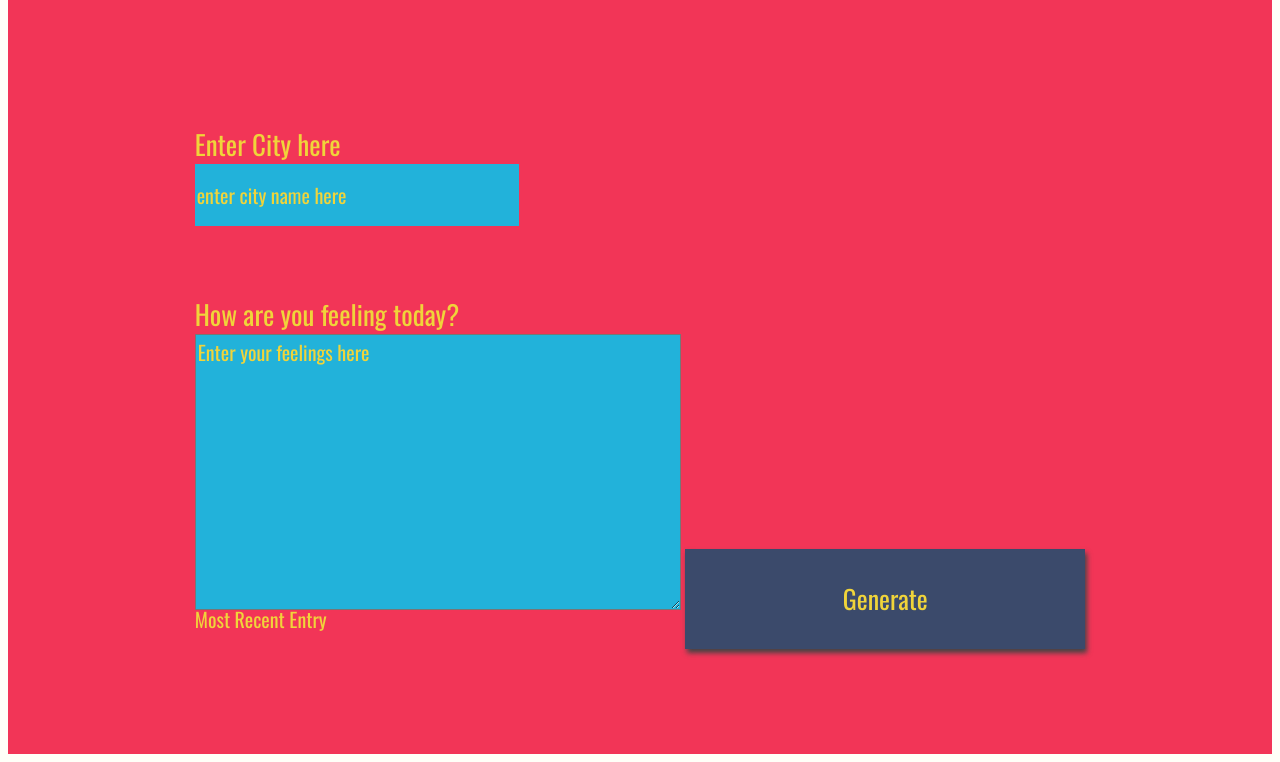
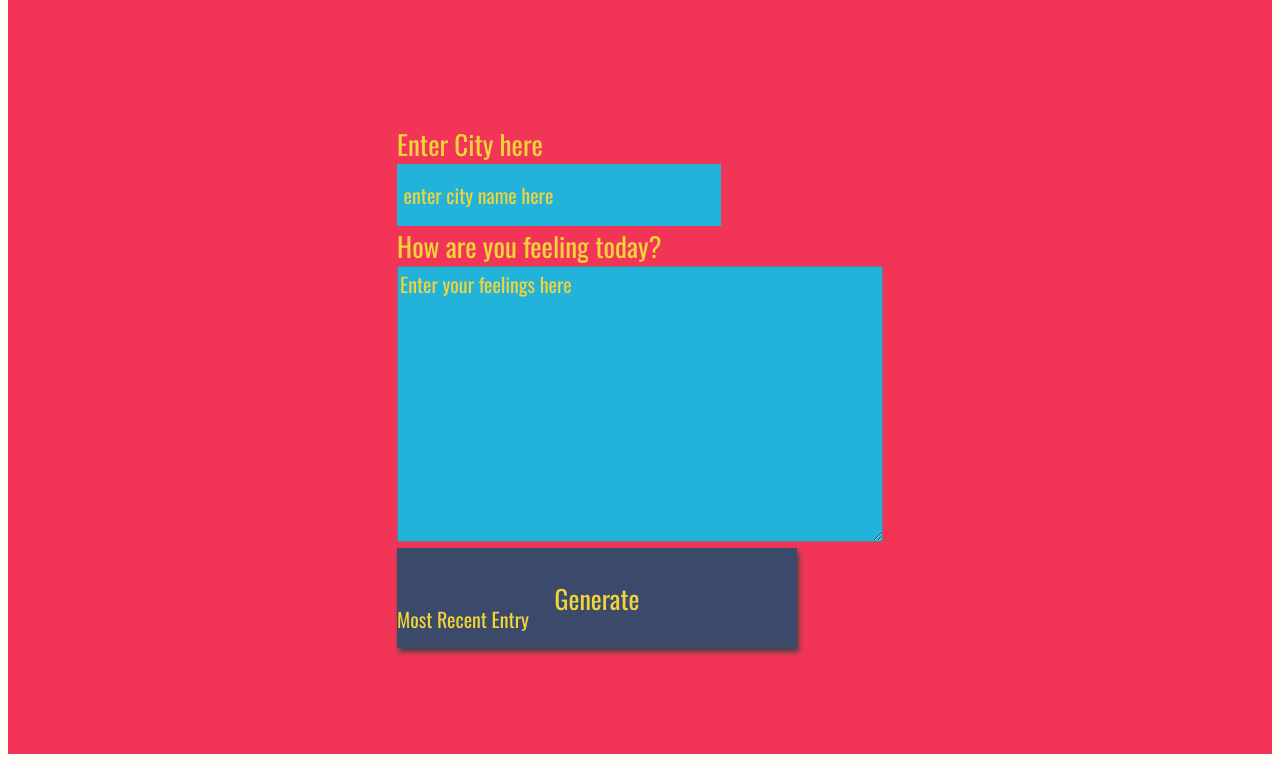
Before and after one commit to SergeChurkin-ca/WeatherJournalApp, a plain HTML site: page website/index.html in a window 1280 px wide. Shown: the part 54-816 px from the top of the page. Drawn offline with nearby package versions, Linux system fonts and the light colour scheme; a web font is replaced by a local one.

Commit message:
input tag

```diff
--- a/website/index.html
+++ b/website/index.html
@@ -13,17 +13,18 @@
         <div class="holder headline">
             Weather Journal App
         </div>
-        <div class="holder zip">
-            <label for="zip">Enter City here</label>
-            <input type="text" id="city" placeholder="enter city name here">
+        <div class="main-container">
+            <label for="city">Enter City here</label>
+            <form id='myForm'>
+                <input type="text" name="city" id="city" placeholder=" enter city name here ">
+
+                <label for="feelings">How are you feeling today?</label>
+                <textarea class="myInput" id="feelings" placeholder="Enter your feelings here " rows="9" cols="50"></textarea>
+            </form>
+
+            <button id="generate"> Generate </button>
         </div>
-        <div class="holder feel">
-            <form>
-                <label for="feelings">How are you feeling today?</label>
-                <textarea class="myInput" id="feelings" placeholder="Enter your feelings here" rows="9" cols="50"></textarea>
-                <button id="generate" type="submit"> Generate </button>
-            </form>
-        </div>
+
         <div class="holder_entry">
             <div class="title">Most Recent Entry</div>
             <div id="entryHolder">
@@ -33,7 +34,7 @@
             </div>
         </div>
     </div>
-    <script src="app.js" type="text/javascript"></script>
+    <script src="app_alternative.js" type="text/javascript"></script>
 
 </body>
 
```
